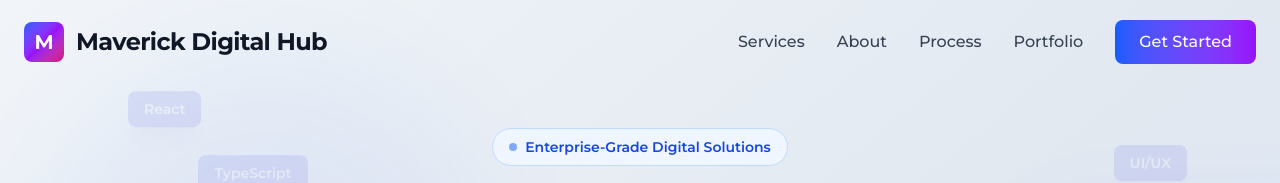
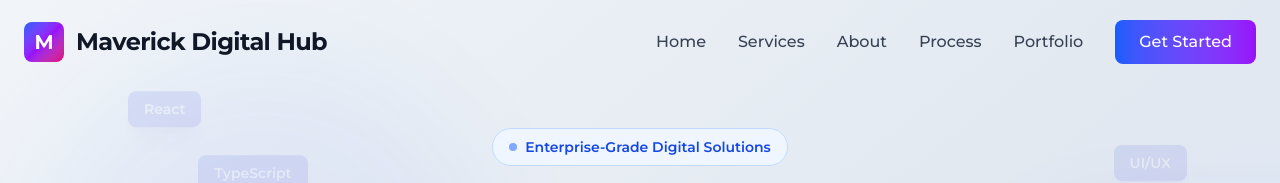
Before and after one commit to techMaverick36/Maverick_Digital, a React (Vite) app: page / in a window 1280 px wide. Shown: the top 183 px of the page. Built offline with nearby package versions, Linux system fonts and the light colour scheme; a web font is replaced by a local one.

Commit message:
Added links to the page

```diff
--- a/src/components/Navbar.jsx
+++ b/src/components/Navbar.jsx
@@ -26,12 +26,21 @@ const Navbar = () => {
 						<div className="w-10 h-10 bg-linear-to-br from-blue-600 via-purple-600 to-pink-600 rounded-lg flex items-center justify-center">
 							<span className="text-white font-bold text-xl">M</span>
 						</div>
-						<span className="text-2xl font-bold tracking-tight robot_condensed">
+						<Link
+							to={"/"}
+							className="text-2xl font-bold tracking-tight robot_condensed"
+						>
 							Maverick Digital Hub
-						</span>
+						</Link>
 					</div>
 
 					<div className="hidden lg:flex items-center space-x-8">
+						<Link
+							to={"/"}
+							className="text-gray-700 hover:text-blue-600 transition font-medium"
+						>
+							Home
+						</Link>
 						<a
 							href="#services"
 							className="text-gray-700 hover:text-blue-600 transition font-medium"
```
